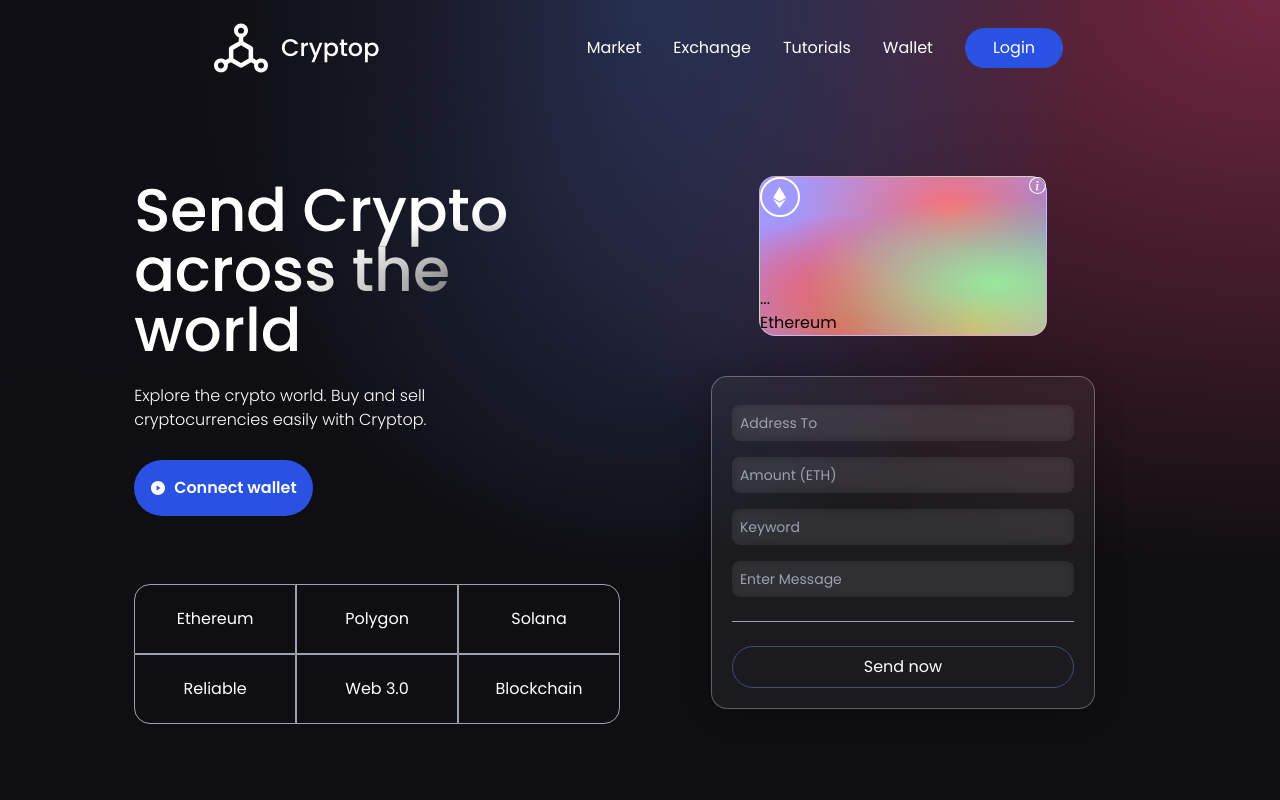
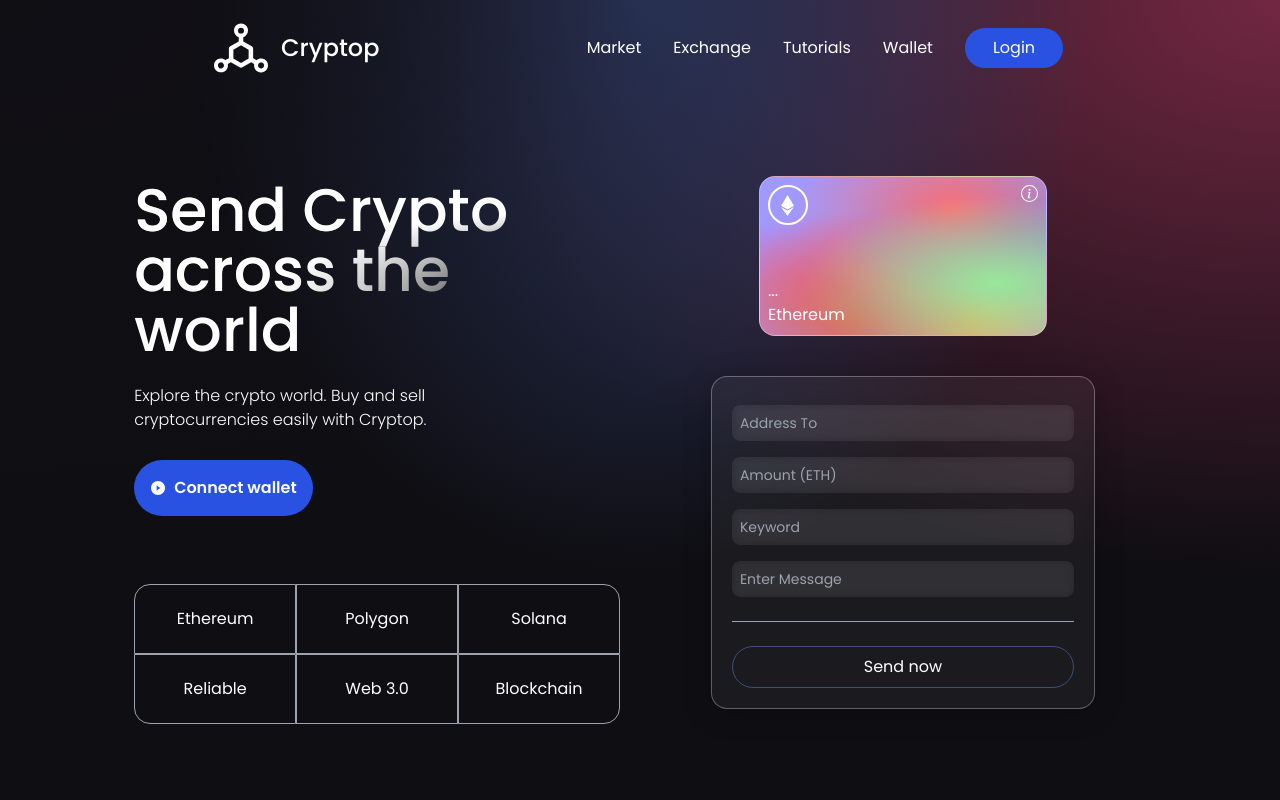
Before and after one commit to Maccbrainy/web3_project, a React (Vite) app in the folder client/: page / in a window 1280 px wide. Shown: the top 800 px of the page. Built offline with nearby package versions, Linux system fonts and the light colour scheme.

Commit message:
css styling

```diff
--- a/client/src/components/Welcome.jsx
+++ b/client/src/components/Welcome.jsx
@@ -57,7 +57,7 @@
                     </div>
                 </div>
                 <div className="flex flex-col flex-1 w-full justify-start items-center mf:mt-0 mt-10">
-                    <div className="flex flex-col justify-end sm:w-72 eth-card w-full h-40 rounded-xl white-glassmorphism">
+                    <div className="flex flex-col justify-end sm:w-72 eth-card w-full h-40 rounded-xl white-glassmorphism p-2">
                         <div className="flex justify-between flex-col h-full w-full">
                             <div className="flex justify-between items-start">
                                 <div className="w-10 h-10 rounded-full border-2 border-white flex justify-center items-center">
@@ -65,9 +65,9 @@
                                 </div>
                                 <BsInfoCircle fontSize={17} color="#fff"/>
                             </div>
-                            ...
+                            <p className="text-white">...</p>
                         </div>
-                        Ethereum
+                        <p className="text-white">Ethereum</p>
                     </div>
                     <div className="flex p-5 mt-10 blue-glassmorphism sm:w-96 w-full items-center justify-start flex-col white-glassmorphism">
                         <InputFormComponent type="text" name="addressTo" placeholder="Address To" handleChange={handleChange}/>
```
